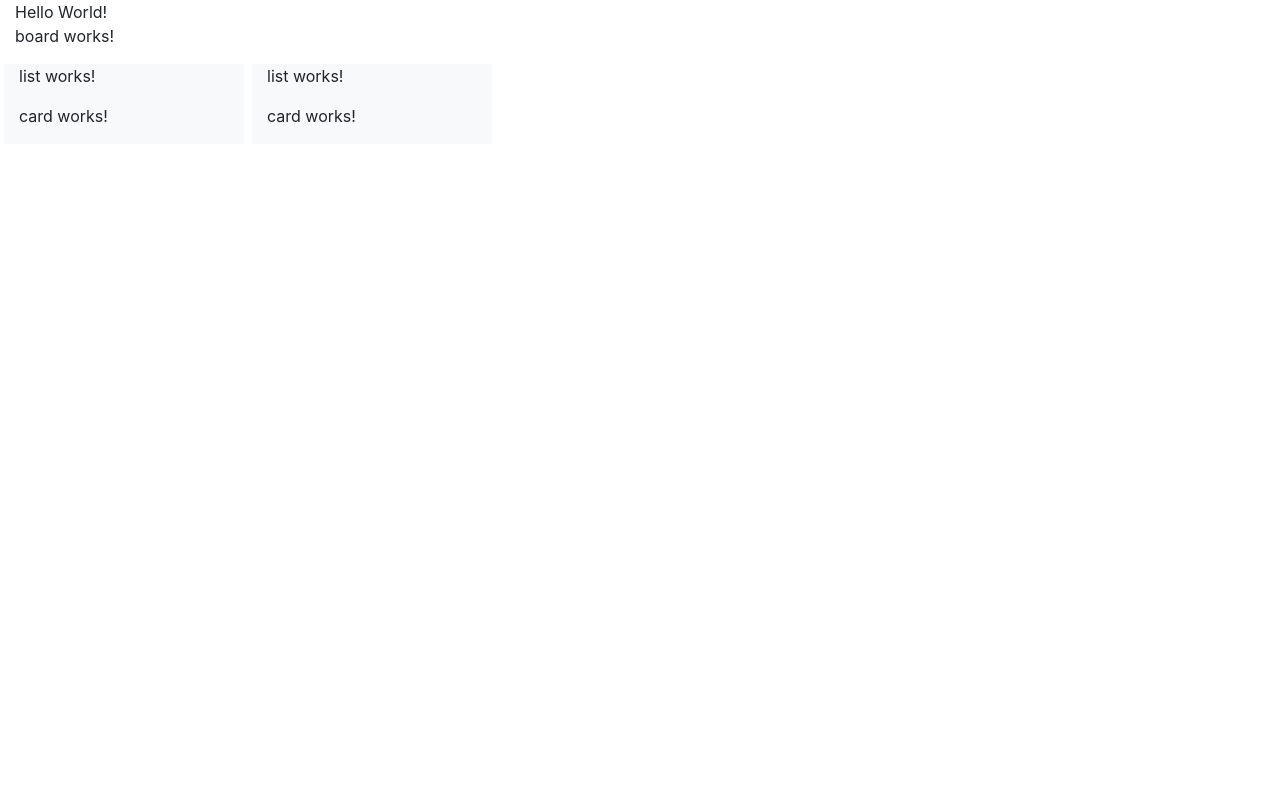
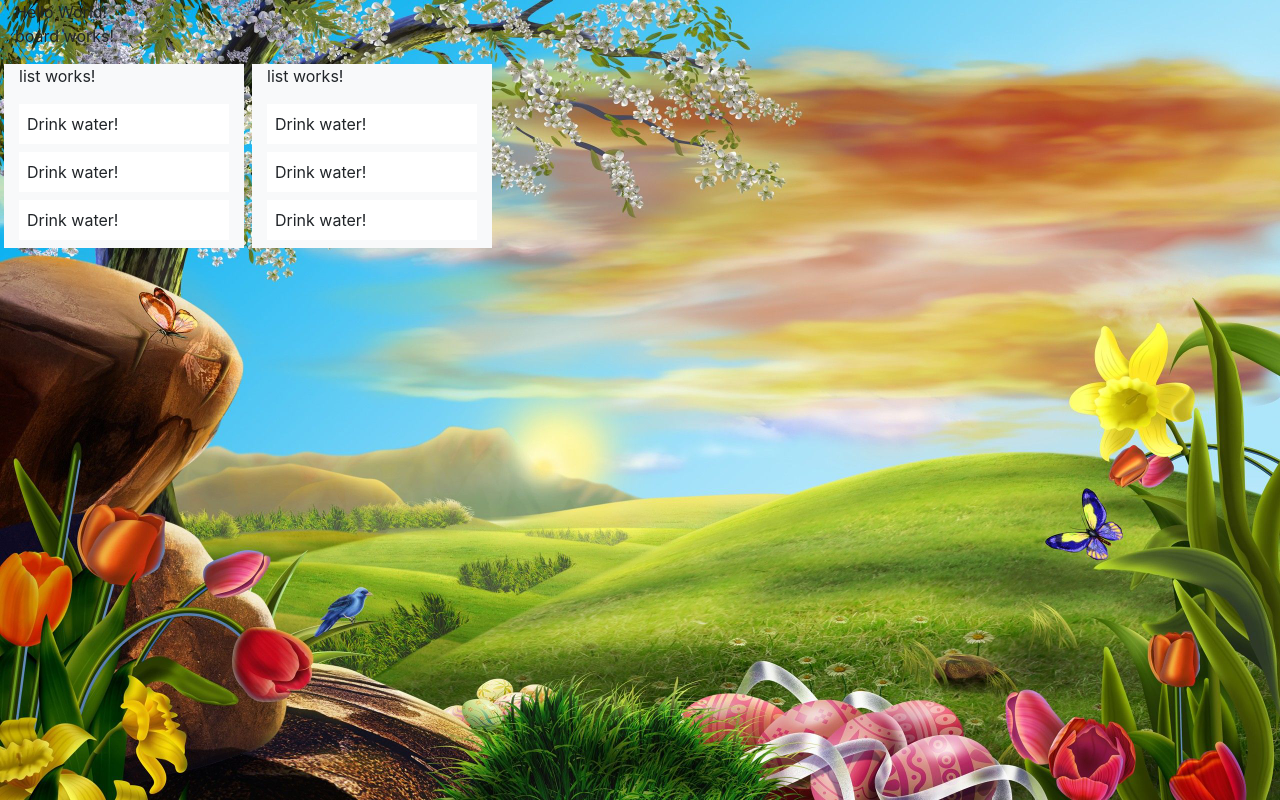
Before and after one commit to poojagaikwad1797/angular-trello, an Angular app: page / in a window 1280 px wide. Built offline with nearby package versions, Linux system fonts and the light colour scheme.

Commit message:
writing some code

```diff
--- a/src/app/app.component.css
+++ b/src/app/app.component.css
@@ -0,0 +1,4 @@
+.bg-img {
+    background-image: url(../assets/bg.jpg);
+    background-size: cover;
+}
--- a/src/app/card/card.component.html
+++ b/src/app/card/card.component.html
@@ -1 +1,3 @@
-<p>card works!</p>
+<div class="bg-white my-2 p-2">
+    <div>{{ myCard.title }}</div>
+</div>
--- a/src/app/card/card.component.ts
+++ b/src/app/card/card.component.ts
@@ -1,5 +1,5 @@
-import { Component, OnInit } from '@angular/core';
-
+import { Component, OnInit, Input} from '@angular/core';
+import { CardDataService } from 'src/services/card-data.service';
 @Component({
   selector: 'app-card',
   templateUrl: './card.component.html',
@@ -7,9 +7,31 @@ import { Component, OnInit } from '@angular/core';
 })
 export class CardComponent implements OnInit {
 
-  constructor() { }
+  @Input() id: number;
+  myCard: any;
 
-  ngOnInit(): void {
+  cardList: any[] = [
+    {
+      id: 1,
+      title: 'Drink water!',
+      description: 'Drink 8 glasses of water! Stay hydrated, king!'
+    },
+    {
+      id: 2,
+      title: 'Read a book',
+      description: 'It can be any book, a technical book, or just for enjoyment.'
+    },
+    {
+      id: 3,
+      title: 'Finish Gym Module',
+      description: 'Make sure it includes proper routing.'
+    }
+  ];
+
+  constructor(private cardDataService: CardDataService) { }
+
+  ngOnInit() {
+    // this.myCard = this.cardList.find(card => card.id === this.id);
+    this.myCard = this.cardDataService.getCard();
   }
-
 }
--- a/src/app/list/list.component.html
+++ b/src/app/list/list.component.html
@@ -1,2 +1,13 @@
 <p>list works!</p>
-<app-card></app-card>
+<div>
+    <app-card [id]=2>
+    </app-card>
+</div>
+<div>
+    <app-card [id]=1>
+    </app-card>
+</div>
+<div>
+    <app-card [id]=3>
+    </app-card>
+</div>
```
Also changed, not shown: src/assets/bg.jpg (added).
